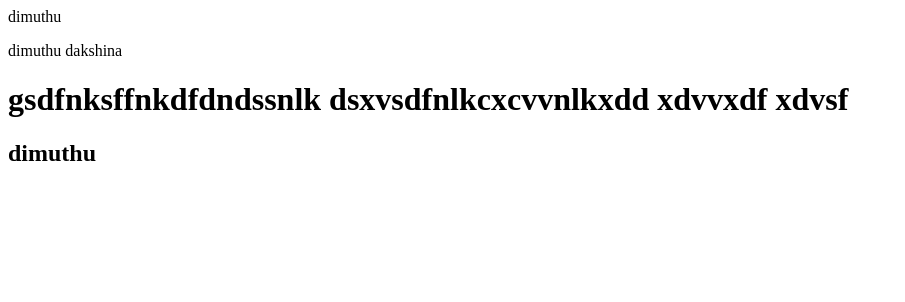
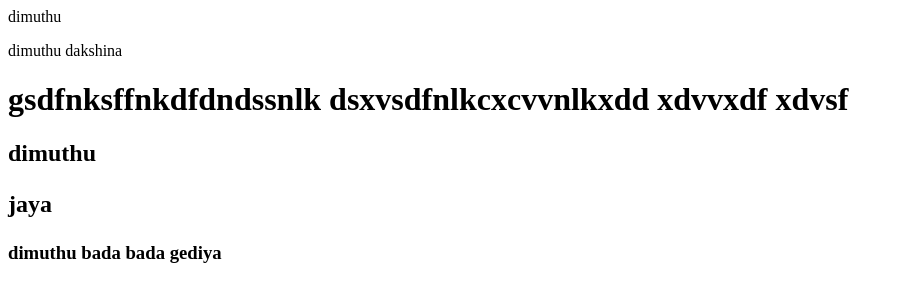
Before and after one commit to 96Dimuthu/my-git, a plain HTML site: page home.html in a window 1280 px wide. Shown: the whole page, without its empty margins (0-905 px from the left). Drawn offline with Linux system fonts and the light colour scheme.

Commit message:
added test 2

```diff
--- a/home.html
+++ b/home.html
@@ -13,5 +13,8 @@
 xdvvxdf
 xdvsf</h1>
     <h2>dimuthu<h2>
+<p>
+jaya </p>
+<h3>dimuthu bada bada gediya</h3>
 </body>
 </html>
```
